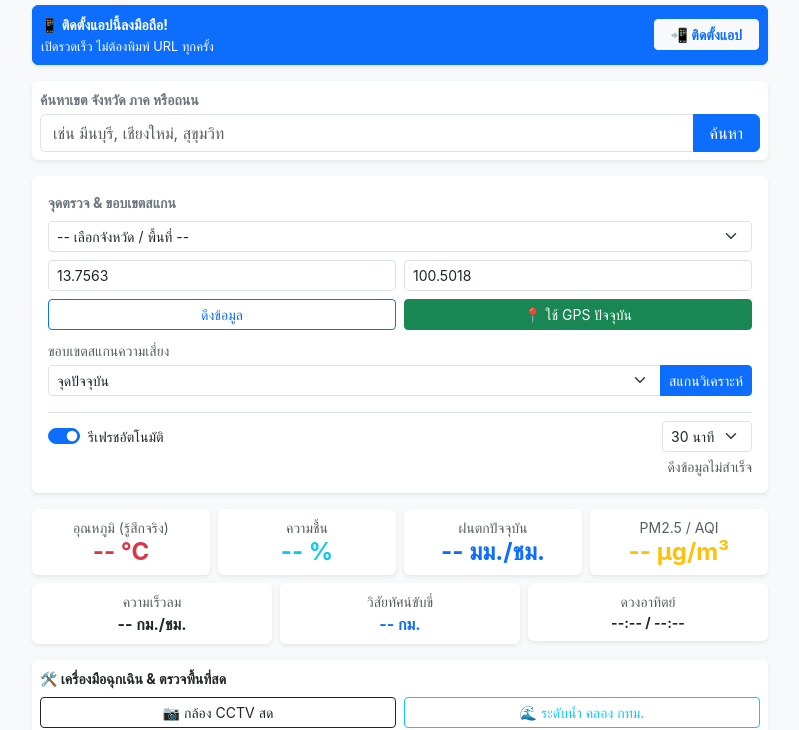
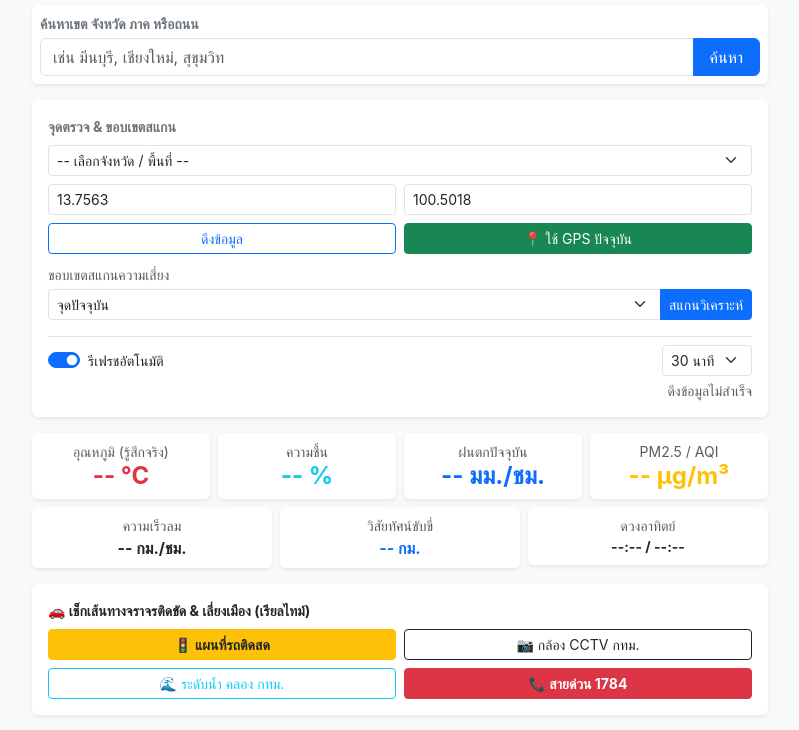
Before and after one commit to ravitsilapa-oss/smart-rain-app, a plain HTML site: page index.html in a window 1280 px wide. Shown: the part 73-803 px from the top of the page, without its empty margins (240-1039 px from the left). Drawn offline with nearby package versions, Linux system fonts and the light colour scheme; no server answers.

Commit message:
Update index.html

```diff
--- a/index.html
+++ b/index.html
@@ -33,7 +33,7 @@
         </header>
 
         <!-- PWA Install Banner Button -->
-        <div id="pwaInstallBanner" class="card shadow-sm p-2 mb-3 border-primary bg-primary text-white">
+        <div id="pwaInstallBanner" class="card shadow-sm p-2 mb-3 border-primary bg-primary text-white" style="display:none;">
             <div class="d-flex justify-content-between align-items-center">
                 <div class="small">
                     <strong>📱 ติดตั้งแอปนี้ลงมือถือ!</strong><br>
@@ -152,23 +152,28 @@
             </div>
         </div>
 
-        <!-- CCTV & Emergency SOS Tools -->
-        <div class="card shadow-sm p-2 mb-3 border-0 bg-white">
-            <div class="fw-bold text-dark mb-2 small">🛠️ เครื่องมือฉุกเฉิน & ตรวจพื้นที่สด</div>
+        <!-- Traffic & CCTV Tools (NEW: Traffic Congestion Map) -->
+        <div class="card shadow-sm p-3 mb-3 border-0 bg-white">
+            <div class="fw-bold text-dark mb-2 small">🚗 เช็กเส้นทางจราจรติดขัด & เลี่ยงเมือง (เรียลไทม์)</div>
             <div class="row g-2">
                 <div class="col-6">
-                    <a id="btnCCTV" href="https://traffic.longdo.com/" target="_blank" class="btn btn-outline-dark btn-sm w-100">
-                        📷 กล้อง CCTV สด
+                    <a href="https://traffic.longdo.com/" target="_blank" class="btn btn-warning btn-sm w-100 fw-bold text-dark">
+                        🚦 แผนที่รถติดสด
                     </a>
                 </div>
                 <div class="col-6">
-                    <a id="btnWaterLevel" href="https://dds.bangkok.go.th/" target="_blank" class="btn btn-outline-info btn-sm w-100">
+                    <a href="https://www.bangkoktraffic.com/" target="_blank" class="btn btn-outline-dark btn-sm w-100">
+                        📷 กล้อง CCTV กทม.
+                    </a>
+                </div>
+                <div class="col-6 mt-2">
+                    <a href="https://dds.bangkok.go.th/" target="_blank" class="btn btn-outline-info btn-sm w-100">
                         🌊 ระดับน้ำ คลอง กทม.
                     </a>
                 </div>
-                <div class="col-12 mt-1">
+                <div class="col-6 mt-2">
                     <a href="tel:1784" class="btn btn-danger btn-sm w-100 fw-bold">
-                        📞 โทรแจ้งเหตุภัยพิบัติ/น้ำท่วม (สายด่วน 1784)
+                        📞 สายด่วน 1784
                     </a>
                 </div>
             </div>
@@ -185,7 +190,7 @@
                 </div>
                 <button id="btnExportCSV" class="btn btn-outline-secondary btn-sm">ดาวน์โหลด CSV</button>
             </div>
-            <p class="small text-muted mb-0">แหล่งข้อมูล: Open-Meteo, RainViewer & BMA</p>
+            <p class="small text-muted mb-0">แหล่งข้อมูล: Open-Meteo, Longdo Traffic & BMA</p>
         </div>
 
         <!-- Province Risk List -->
```
